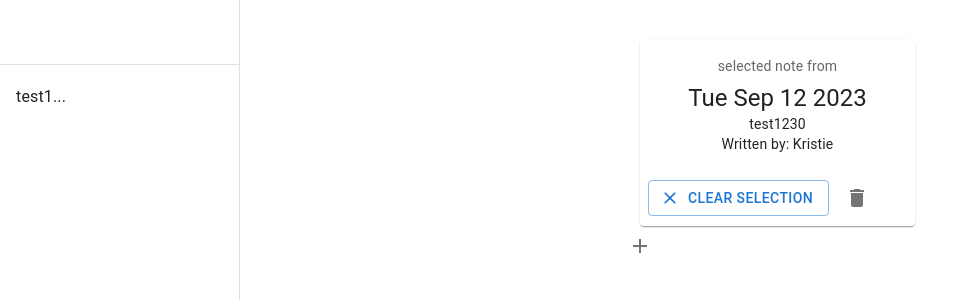
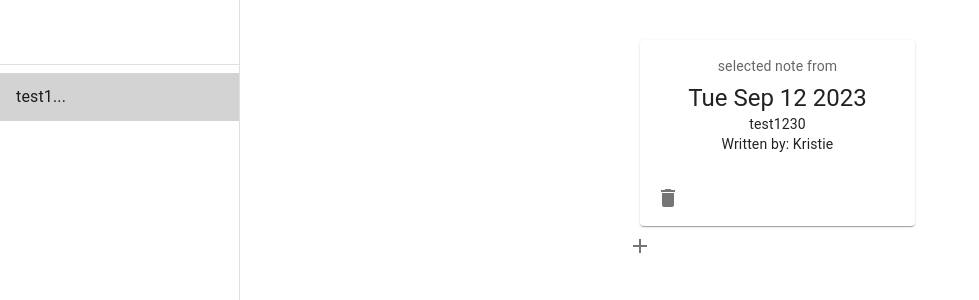
Before and after one commit to kpatterson395/insiten_project_1, a React (Create React App) app: page / in a window 1280 px wide. Shown: the top 300 px of the page, without its empty margins (0-979 px from the left). Built offline with nearby package versions, Linux system fonts and the light colour scheme.

Commit message:
add selected to sidebar

```diff
--- a/src/App.tsx
+++ b/src/App.tsx
@@ -9,18 +9,20 @@ import CloseIcon from '@mui/icons-material/Close';
 import Button from '@mui/material/Button';
 import Note from './Note';
 import { NoteInterface, Author } from './NoteReducer';
+import useSelected from './hooks/useSelected';
 
 
 function App() {
+  const selectedNote = useSelected()
+
   const {selected, dispatch} = useContext(SelectContext);
   const { notesContext } = useContext(NoteContext);
-
-
-  const selectedNote = notesContext.find((n: NoteInterface) => n.id === selected)
-
   const handleRemoveSelect = () => {
     dispatch({type: "added", id: ""})
   }
+
+  // const selectedNote = notesContext.find((n: NoteInterface) => n.id === selected)
+
 
   return (
     <div className="App">
--- a/src/Note.tsx
+++ b/src/Note.tsx
@@ -14,13 +14,10 @@ import useSelected from './hooks/useSelected';
 
 export default function Note() {
     const selectedNote = useSelected()
-    console.log(selectedNote)
     const {selected, dispatch} = React.useContext(SelectContext);
     const { dispatchNote } = React.useContext(NoteContext);
 
-    const handleRemoveSelect = () => {
-      dispatch({type: "added", id: ""})
-    }
+
 
     const handleDeleteNote = () => {
       dispatchNote({type: "deleted", id: selected})
@@ -43,9 +40,7 @@ export default function Note() {
         </Typography>
       </CardContent>
       <CardActions>
-          <Button variant="outlined" startIcon={<CloseIcon />} onClick={() => handleRemoveSelect()}>
-                Clear Selection
-          </Button>
+
           <IconButton onClick={() => handleDeleteNote()}>
             <DeleteIcon />
           </IconButton>
--- a/src/SideBar.tsx
+++ b/src/SideBar.tsx
@@ -12,6 +12,7 @@ import Toolbar from '@mui/material/Toolbar';
 import { NoteInterface } from './NoteReducer';
 import { NoteContext} from './NoteContext'
 import { SelectContext} from './SelectContext'
+import useSelected from './hooks/useSelected';
 
 
 const drawerWidth = 240;
@@ -24,9 +25,11 @@ interface IProps {
 
 export default function SideBar() {
   const [mobileOpen, setMobileOpen] = React.useState(false);
+  const selectedNote = useSelected()
 
   const { notesContext }: IProps = React.useContext(NoteContext);
   const { selected, dispatch } = React.useContext(SelectContext);
+
 
 
   const handleNoteSelect = (id: string) => {
@@ -41,13 +44,15 @@ export default function SideBar() {
       <Toolbar />
       <Divider />
       <List>
-        {notesContext.map(({text, id, date}) => (
-          <ListItem key={id} disablePadding>
+        {notesContext.map(({text, id, date}) =>{
+          let color = selectedNote?.id === id ? 'lightgrey' : 'white'
+          return (
+          <ListItem key={id} disablePadding sx={{backgroundColor: color}}>
             <ListItemButton onClick={() => handleNoteSelect(id)}>
               <ListItemText primary={`${text.slice(0,5)}...`} />
             </ListItemButton>
           </ListItem>
-        ))}
+        )})}
       </List>
 
     </div>
```
